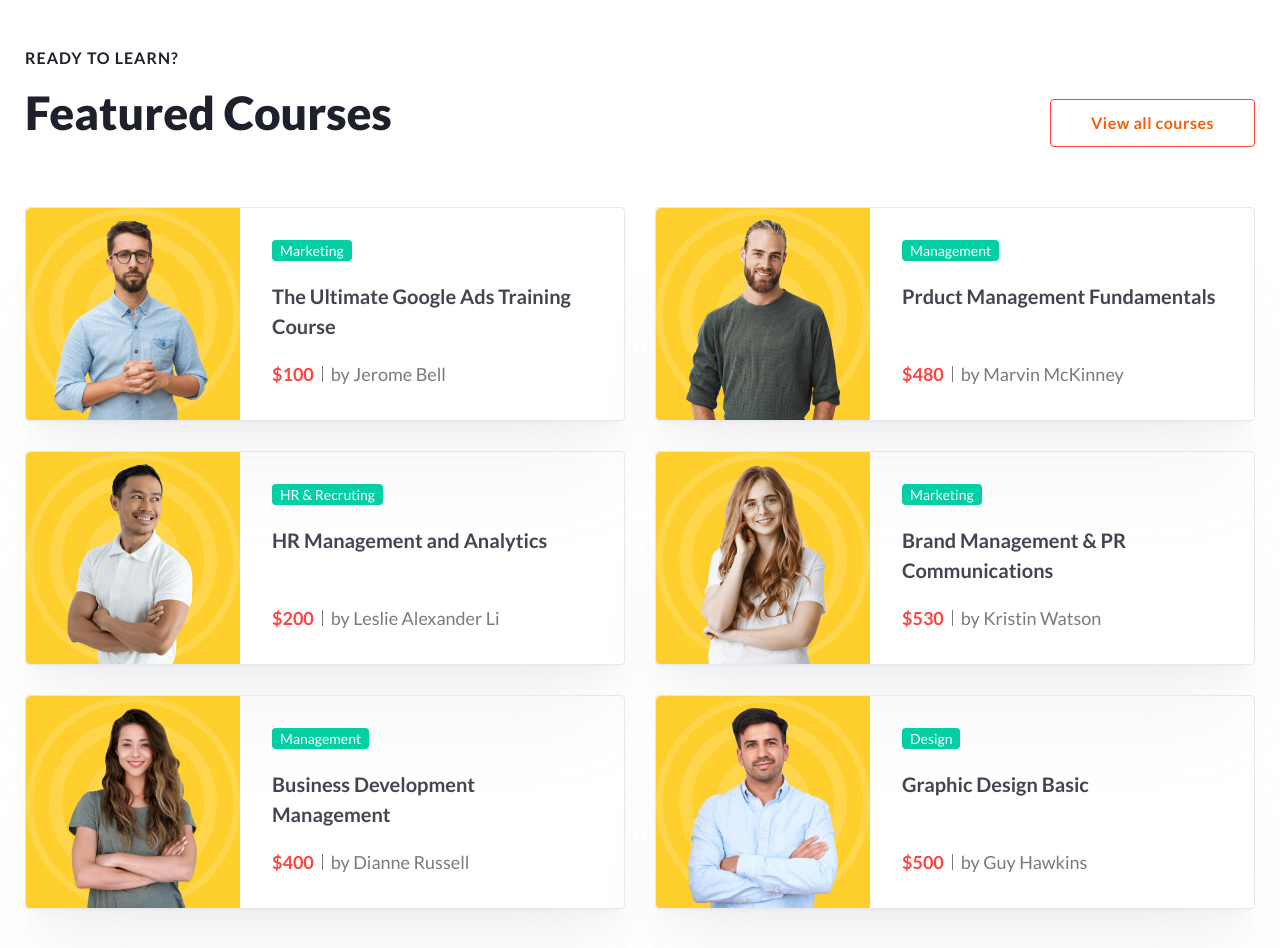
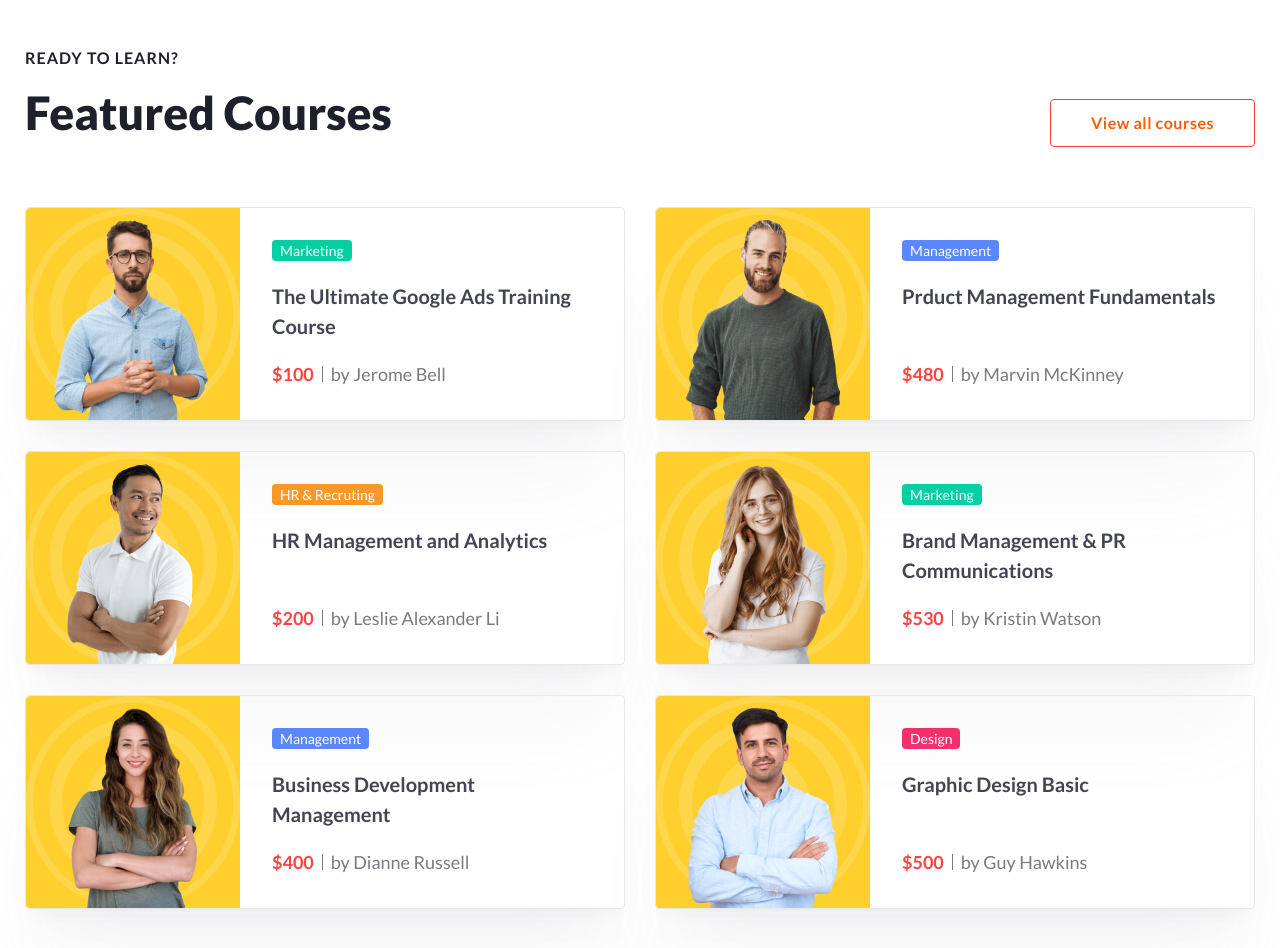
Before and after one commit to Huntter111/Lessons_cources, a PHP site: page / in a window 1280 px wide. Shown: the part 1954-2902 px from the top of the page. Run offline with PHP 8.4, Linux system fonts and the light colour scheme.

Commit message:
create: lesson_17 + adaptive

```diff
--- a/lesson_17/css/style.css
+++ b/lesson_17/css/style.css
@@ -392,7 +392,7 @@ body {
 	right: -8.6%;
 }
 
-/* ! ==== Block-curses */
+/* ! ==== Block-curses =====*/
 .block-courses {
 	padding-bottom: 180px;
 }
@@ -466,8 +466,23 @@ body {
 	border-radius: 4px;
 	display: inline-block;
 }
-.card-cource__subtitle:nth-child(2) {
+.card-cource__subtitle--1 {
+	background: #03cea4;
+}
+.card-cource__subtitle--2 {
 	background: #5a87fc;
+}
+.card-cource__subtitle--3 {
+	background: #f89828;
+}
+.card-cource__subtitle--4 {
+	background: #03cea4;
+}
+.card-cource__subtitle--5 {
+	background: #5a87fc;
+}
+.card-cource__subtitle--6 {
+	background: #f52f6e;
 }
 /* .card-cource__subtitle:not(:last-child) {
 	margin-bottom: 20px;
--- a/lesson_17/index.html
+++ b/lesson_17/index.html
@@ -193,7 +193,8 @@
 											</div>
 											<!-- /.cources-cards__image -->
 											<div class="card-cource__body">
-												<span class="card-cource__subtitle">Marketing</span>
+												<span
+													class="card-cource__subtitle card-cource__subtitle--1 ">Marketing</span>
 												<div class="card-cource__title">
 													The Ultimate Google Ads Training Course
 												</div>
@@ -217,7 +218,8 @@
 											</div>
 											<!-- /.cources-cards__image -->
 											<div class="card-cource__body">
-												<span class="card-cource__subtitle">Management</span>
+												<span
+													class="card-cource__subtitle card-cource__subtitle--2 ">Management</span>
 												<div class="card-cource__title">
 													Prduct Management Fundamentals
 												</div>
@@ -241,7 +243,8 @@
 											</div>
 											<!-- /.cources-cards__image -->
 											<div class="card-cource__body">
-												<span class="card-cource__subtitle">HR & Recruting</span>
+												<span class="card-cource__subtitle card-cource__subtitle--3 ">HR
+													& Recruting</span>
 												<div class="card-cource__title">
 													HR Management and Analytics
 												</div>
@@ -265,7 +268,8 @@
 											</div>
 											<!-- /.cources-cards__image -->
 											<div class="card-cource__body">
-												<span class="card-cource__subtitle">Marketing</span>
+												<span
+													class="card-cource__subtitle card-cource__subtitle--4 ">Marketing</span>
 												<div class="card-cource__title">
 													Brand Management & PR Communications
 												</div>
@@ -289,7 +293,8 @@
 											</div>
 											<!-- /.cources-cards__image -->
 											<div class="card-cource__body">
-												<span class="card-cource__subtitle">Management</span>
+												<span
+													class="card-cource__subtitle card-cource__subtitle--5">Management</span>
 												<div class="card-cource__title">
 													Business Development Management
 												</div>
@@ -313,7 +318,8 @@
 											</div>
 											<!-- /.cources-cards__image -->
 											<div class="card-cource__body">
-												<span class="card-cource__subtitle">Design</span>
+												<span
+													class="card-cource__subtitle card-cource__subtitle--6">Design</span>
 												<div class="card-cource__title">
 													Graphic Design Basic
 												</div>
```
